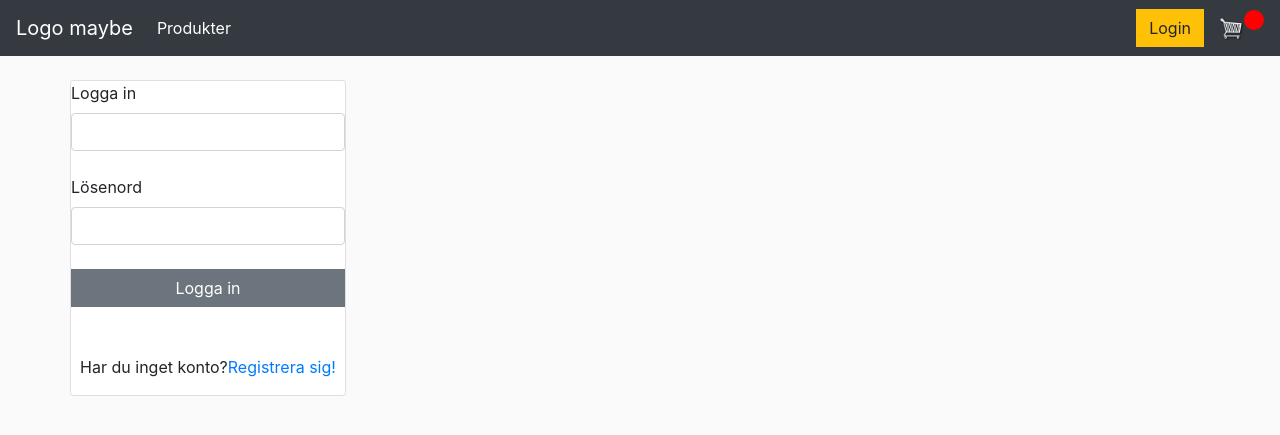
After one commit to puchal71/MyEcommerceProject, a Django app: page /login/ in a window 1280 px wide. The commit adds this page. Shown: the top 435 px of the page. Run offline with Django 5.2, Linux system fonts and the light colour scheme; some libraries are stand-ins or nearby versions.

Commit message:
Login, Register nad logout pages and logic added.

```diff
--- a/ecommerce/ecommerce/settings.py
+++ b/ecommerce/ecommerce/settings.py
@@ -132,3 +132,5 @@ MEDIA_ROOT = os.path.join(BASE_DIR, 'static/images')
 # https://docs.djangoproject.com/en/5.0/ref/settings/#default-auto-field
 
 DEFAULT_AUTO_FIELD = 'django.db.models.BigAutoField'
+
+LOGIN_URL = 'login'
--- a/ecommerce/static/css/main.css
+++ b/ecommerce/static/css/main.css
@@ -15,7 +15,7 @@ h1,h2,h3,h4,h5,h6{
 }
 
 .thumbnail{
-    margin-top: 40px;
+    margin-top: 20px;
 	width: 100%;
 	height: 200px;
 	-webkit-box-shadow: -1px -3px 5px -2px rgba(214,214,214,1);
@@ -37,6 +37,7 @@ h1,h2,h3,h4,h5,h6{
 	display: inline-block;
 	margin-left: 15px;
 }
+
 
 #cart-total{
 	display: block;
--- a/ecommerce/store/templates/store/cart.html
+++ b/ecommerce/store/templates/store/cart.html
@@ -54,7 +54,8 @@
 					</div>
 					<div style="flex:1"><p>{{item.get_total}} SEK</p></div>
                     <div class="quantity">
-                        <img data-product="{{item.product.id}}" data-action="delete" class="update-cart" src="{% static 'images/delete.png' %}"></img>
+                        <!-- TODO dodaj CSS -->
+                        <img id="cart-delete" data-product="{{item.product.id}}" data-action="delete" class="update-cart" src="{% static 'images/delete.png' %}"></img>
                     </div>
             </div>
             {% endfor %}
--- /dev/null
+++ b/ecommerce/store/templates/store/login_page.html
@@ -0,0 +1,35 @@
+{% extends 'store/main.html' %}
+{% load static %}
+{% block content %}
+
+<form method="POST" action="">
+    {% csrf_token %}
+    <div class="row">
+        <div class="card">
+            <form>
+              <!-- Login -->
+              <div class="form-outline mb-4">
+                <label class="form-label" >Logga in</label>
+                <input type="text" name="username" class="form-control" />
+
+              </div>
+
+              <!-- Password -->
+              <div class="form-outline mb-4">
+                <label class="form-label" >Lösenord</label>
+                <input type="password" name="password" class="form-control" />
+
+              </div>
+
+
+              <input class="btn btn-secondary" type="submit" value="Logga in">
+              <br>
+              <br>
+              <div class="text-center">
+                <p>Har du inget konto?<a href="{% url 'register' %}">Registrera sig!</a></p>
+              </div>
+            </form>
+        </div>
+    </div>
+</form>
+{% endblock content %}
--- a/ecommerce/store/templates/store/main.html
+++ b/ecommerce/store/templates/store/main.html
@@ -49,7 +49,8 @@
 
 	    </ul>
 	    <div class="form-inline my-2 my-lg-0">
-	     	<a href="#"class="btn btn-warning">Login</a>
+
+	     	<a href="{% url 'login' %}" class="btn btn-warning">Login</a>
 
 	     	<a href="{% url 'cart' %}">
 	    		<img  id="cart-icon" src="{% static 'images/cart.png' %}">
--- a/ecommerce/store/urls.py
+++ b/ecommerce/store/urls.py
@@ -4,6 +4,9 @@ from . import views
 urlpatterns = [
     path('', views.store, name="store"),
     path('cart/', views.cart, name="cart"),
+    path('login/', views.login_page, name='login'),
+    path('register/', views.register_page, name='register'),
+    path('logout/', views.logout_page, name='logout'),
     path('checkout/', views.checkout, name="checkout"),
     path('update_item/', views.updateItem, name="update_item")
 
--- a/ecommerce/store/views.py
+++ b/ecommerce/store/views.py
@@ -1,17 +1,27 @@
-from django.shortcuts import render
+from django.shortcuts import render, redirect, get_object_or_404, get_list_or_404
+from .forms import CreateUserForm
 from .models import *
-from .models import User
 from django.http import JsonResponse
 import json
+from django.contrib import messages
+from django.contrib.auth import authenticate, login, logout
+from django.contrib.auth.decorators import login_required
 
-# Create your views here.
 
+@login_required
 def store(request):
 
 # Dodane zeby pokazac ilosc produktow w koszyku dla widoku. Nie bede uzywal raczej.
 
+
     if request.user.is_authenticated:
-        customer = request.user.customer
+        user = request.user
+        customer, created = Customer.objects.get_or_create(
+            user=user,
+            name=user.first_name,
+            email=user.email,
+        )
+
         order, created = Order.objects.get_or_create(customer=customer, complete=False)
         items = order.orderitem_set.all()
         cartItems = order.get_cart_items_number
@@ -27,11 +37,16 @@ def store(request):
     context = {'items': items, 'order': order, 'cartItems': cartItems, 'products': products}
     return render(request, 'store/store.html', context)
 
-
+@login_required
 def cart(request):
 
     if request.user.is_authenticated:
-        customer = request.user.customer
+        user = request.user
+        customer, created = Customer.objects.get_or_create(
+            user=user,
+            name=user.first_name,
+            email=user.email,
+        )
         order, created = Order.objects.get_or_create(customer=customer, complete=False)
         items = order.orderitem_set.all()
         cartItems = order.get_cart_items_number
@@ -45,10 +60,15 @@ def cart(request):
     context = {'items': items, 'order': order, 'cartItems': cartItems}
     return render(request, 'store/cart.html', context)
 
-
+@login_required
 def checkout(request):
     if request.user.is_authenticated:
-        customer = request.user.customer
+        user = request.user
+        customer, created = Customer.objects.get_or_create(
+            user=user,
+            name=user.first_name,
+            email=user.email,
+        )
         order, created = Order.objects.get_or_create(customer=customer, complete=False)
         items = order.orderitem_set.all()
         cartItems = order.get_cart_items_number
@@ -71,7 +91,12 @@ def updateItem(request):
     print('Action:', action)
     print('productId:', productId)
 
-    customer = request.user.customer
+    user = request.user
+    customer, created = Customer.objects.get_or_create(
+        user=user,
+        name=user.first_name,
+        email=user.email,
+    )
     product = Product.objects.get(id=productId)
     order, created = Order.objects.get_or_create(customer=customer, complete=False)
 
@@ -87,3 +112,47 @@ def updateItem(request):
 
 
     return JsonResponse('dodano obiekt', safe=False)
+
+
+def login_page(request):
+    if request.user.is_authenticated:
+        return redirect('store')
+    else:
+        if request.method == "POST":
+            username = request.POST.get('username')
+            password = request.POST.get('password')
+
+            user = authenticate(request, username=username, password=password)
+
+            if user is not None:
+                login(request, user)
+                return redirect('store')
+            else:
+                messages.info(request, "Felaktiga uppgifter")
+
+        context = {}
+        return render(request, 'store/login_page.html', context)
+
+
+def register_page(request):
+    if request.user.is_authenticated:
+        return redirect('store')
+    else:
+        form = CreateUserForm()
+
+        if request.method == "POST":
+            form = CreateUserForm(request.POST)
+            if form.is_valid():
+                form.save()
+                user = form.cleaned_data.get('username')
+                messages.success(request, "Kontot skaffade för: " + user)
+                return redirect('login')
+            else:
+                messages.info(request, "Kunde inte skaffa konto...")
+        context = {'form': form}
+        return render(request, 'store/register.html', context)
+
+
+def logout_page(request):
+    logout(request)
+    return redirect('store')
```
Also changed, not shown: ecommerce/store/forms.py (added, +18 -0 lines), ecommerce/store/templates/store/register.html (added, +27 -0 lines), ecommerce/db.sqlite3.
